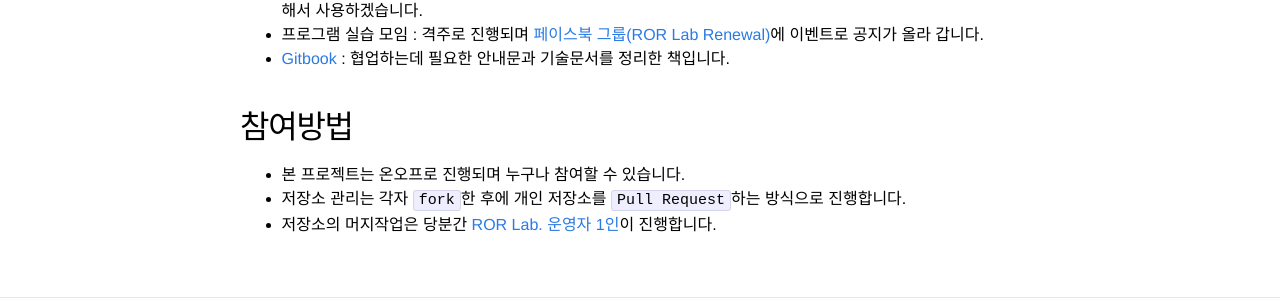
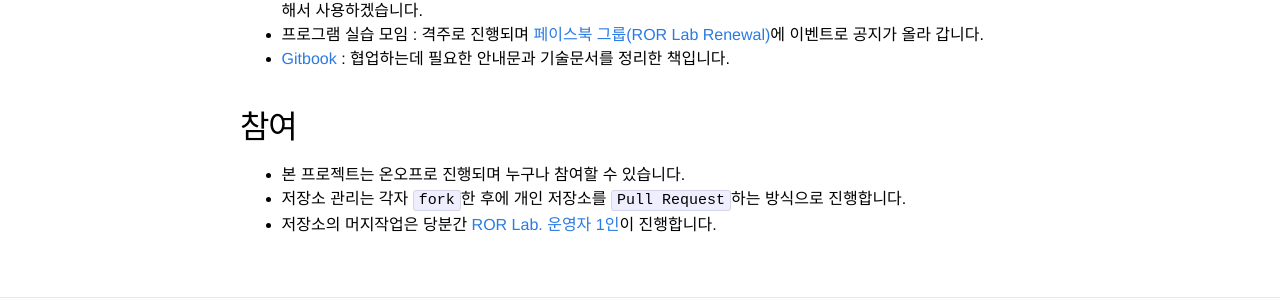
Before and after one commit to RORLabNew/rorlabnew.github.io, a Jekyll site: the page built from about.md, in a window 1280 px wide. Shown: the part 575-876 px from the top of the page. Built offline with Jekyll 4.4.1, drawn with Linux system fonts in a browser that asks for light colours; Markdown is read by kramdown in place of the engine named in the settings; a file with an impossible date is left out.

Commit message:
Updated about.md

```diff
--- a/about.md
+++ b/about.md
@@ -17,7 +17,7 @@ published: true
 - 프로그램 실습 모임 : 격주로 진행되며 [페이스북 그룹(ROR Lab Renewal)](https://www.facebook.com/groups/rorlabrenewal/)에 이벤트로 공지가 올라 갑니다.
 - [Gitbook](http://rorlabgitbook.github.io/rorlabnew_guide) : 협업하는데 필요한 안내문과 기술문서를 정리한 책입니다.
 
-## 참여방법
+## 참여
 - 본 프로젝트는 온오프로 진행되며 누구나 참여할 수 있습니다.
 - 저장소 관리는 각자 `fork`한 후에 개인 저장소를 `Pull Request`하는 방식으로 진행합니다.
 - 저장소의 머지작업은 당분간 [ROR Lab. 운영자 1인](mailto:rorlab@gmail.com)이 진행합니다.
```
